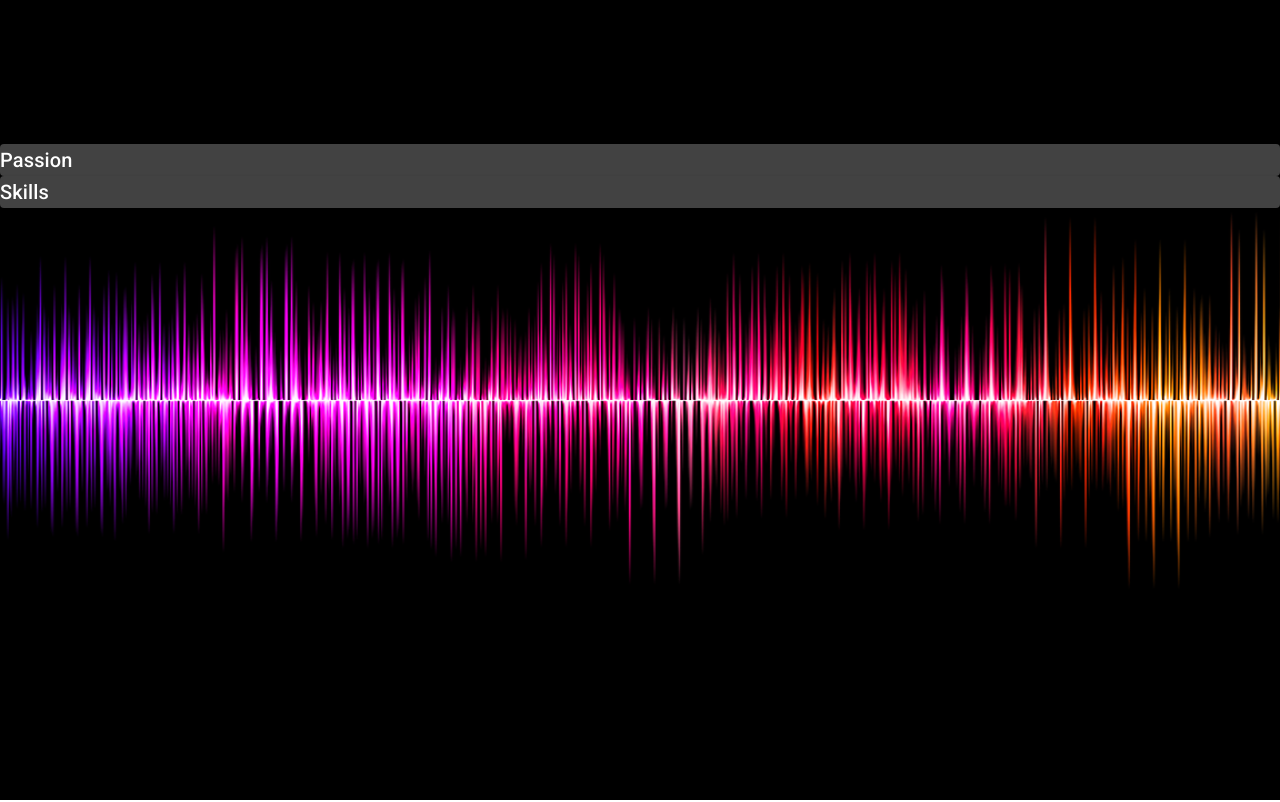
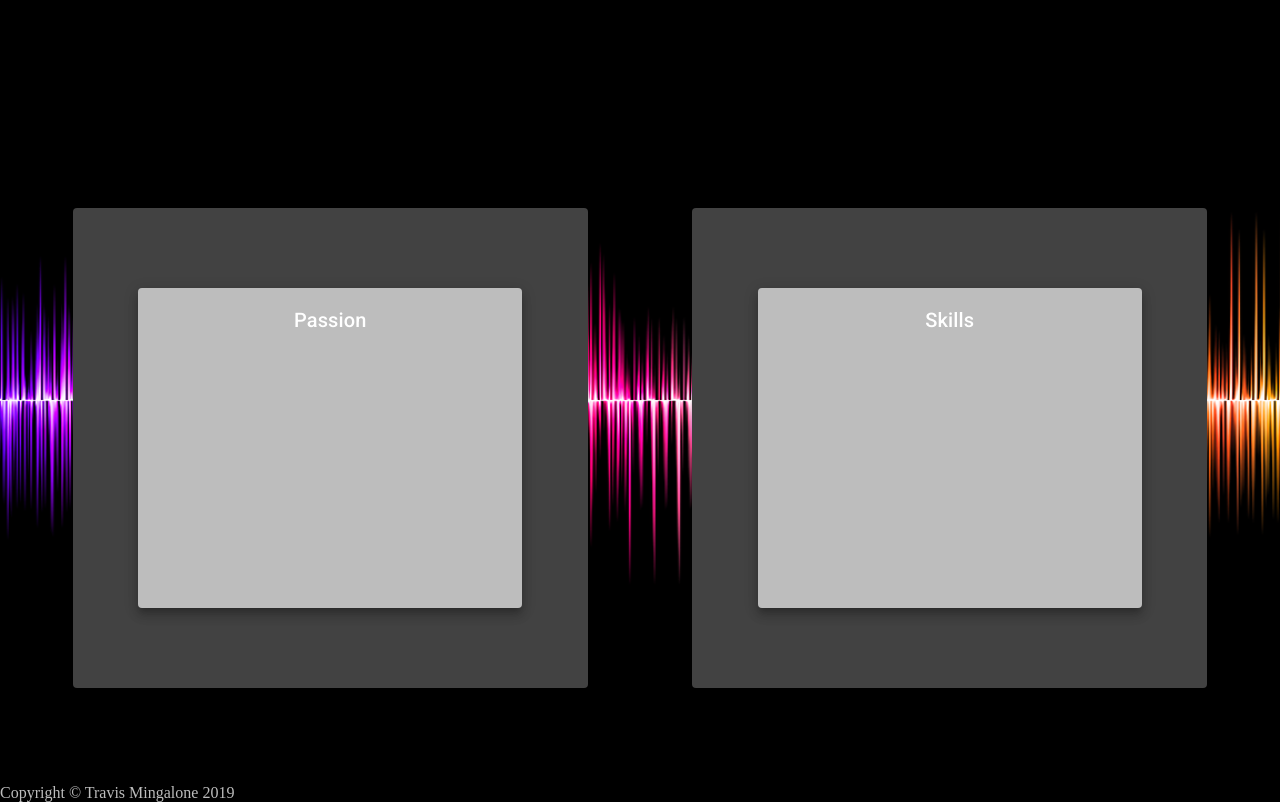
Before and after one commit to duhlite/duhlite.github.io, a React (Create React App) app: page /#/about in a window 1280 px wide. Shown: the part 800-1602 px from the top of the page. Built offline with nearby package versions, Linux system fonts and the light colour scheme.

Commit message:
Reformatted file layout

```diff
--- a/src/App.js
+++ b/src/App.js
@@ -1,6 +1,6 @@
 import React from "react";
 
-import Home from './components/Home';
+import Home from './components/Main/Home';
 
 
 const Body = {
--- a/src/components/About.js
+++ /dev/null
@@ -1,28 +0,0 @@
-import React from "react";
-import MuiThemeProvider from '@material-ui/core/styles/MuiThemeProvider';
-import { Paper, Typography } from "@material-ui/core";
-
-import theme from '../theme/theme'
-
-const Body = {
-    height: '82vh'
-}
-
-export default function About() {
-    return (
-        <MuiThemeProvider theme={theme}>
-            <div style={Body}>
-                <Paper>
-                    <Typography variant="h6">
-                        Passion
-                    </Typography>
-                </Paper>
-                <Paper>
-                    <Typography variant="h6">
-                        Skills
-                    </Typography>
-                </Paper>
-            </div>
-        </MuiThemeProvider>
-    )
-}
--- /dev/null
+++ b/src/components/About/About.js
@@ -0,0 +1,66 @@
+import React from "react";
+import MuiThemeProvider from '@material-ui/core/styles/MuiThemeProvider';
+import { Paper, Typography, Card, CardContent, Grid, makeStyles } from "@material-ui/core";
+
+import theme from '../../theme/theme'
+
+const useStyles = makeStyles(theme => ({
+    body: {
+        height: '80vh',
+        overflowX: 'hidden'
+    },
+    paper: {
+        height: '60vh'
+    },
+    card: {
+        width: '30vw',
+        height: '40vh'
+    }
+}));
+
+export default function About() {
+    const classes = useStyles();
+
+    return (
+        <MuiThemeProvider theme={theme}>
+            <div className={classes.body}>
+                <Grid container spacing={4} justify="space-evenly" alignItems="center" style={{minHeight:'80vh'}}>
+                    <Grid item xs={12} md={5} align="center">
+                        <Paper className={classes.paper}>
+                            <Grid container direction="column" justify="center" spacing={0} alignItems="center" style={{minHeight:'60vh'}}>
+                                <Grid item xs={12}>
+                                    <Card style={{backgroundColor:`${theme.palette.primary.main}`}}
+                                          className={classes.card}
+                                          raised="true">
+                                        <CardContent>
+                                            <Typography variant="h6">
+                                                Passion
+                                            </Typography>
+                                        </CardContent>
+                                    </Card>
+                                </Grid>
+                            </Grid>
+                        </Paper>
+                    </Grid>
+                    <Grid item xs={12} md={5} align="center">
+                        <Paper className={classes.paper} alignItems="center">
+                            <Grid container direction="column" justify="center" spacing={0} alignItems="center" style={{minHeight:'60vh'}}>
+                                <Grid item xs={12}>
+                                    <Card style={{backgroundColor:`${theme.palette.primary.main}`}}
+                                          className={classes.card}
+                                          raised="true">
+                                        <CardContent>
+                                            <Typography variant="h6">
+                                                Skills
+                                            </Typography>
+                                        </CardContent>
+                                    </Card>
+                                </Grid>
+                            </Grid>
+                        </Paper>
+                    </Grid>
+                </Grid>
+            </div>
+        </MuiThemeProvider>
+    )
+}
--- a/src/components/Contact.js
+++ b/src/components/Contact/Contact.js
@@ -5,11 +5,12 @@ import { FontAwesomeIcon } from "@fortawesome/react-fontawesome";
 import { faGithub, faLinkedin } from "@fortawesome/free-brands-svg-icons";
 import { faEnvelope } from "@fortawesome/free-solid-svg-icons";
 
-import theme from '../theme/theme';
+import theme from '../../theme/theme';
 
 const useStyles = makeStyles(theme => ({
     bg: {
-        height: '82vh'
+        height: '80vh',
+        overflowX: 'hidden'
     },
     contact: {
         maxWidth: 345,
--- a/src/components/Header.js
+++ b/src/components/Main/Header.js
@@ -6,7 +6,7 @@ import Toolbar from '@material-ui/core/Toolbar';
 import Typography from '@material-ui/core/Typography'
 import MuiThemeProvider from '@material-ui/core/styles/MuiThemeProvider'
 
-import theme from '../theme/theme';
+import theme from '../../theme/theme';
 
 var brandStyle = {
     flex: '1'
--- a/src/components/Home.js
+++ b/src/components/Main/Home.js
@@ -7,11 +7,11 @@ import Grid from '@material-ui/core/Grid';
 import Toolbar from '@material-ui/core/Toolbar';
 import Typography from '@material-ui/core/Typography'
 
-import theme from '../theme/theme';
+import theme from '../../theme/theme';
 import './Home.css';
-import About from "./About";
-import Contact from "./Contact";
-import Portfolio from "./Portfolio";
+import About from "../About/About";
+import Contact from "../Contact/Contact";
+import Portfolio from "../Portfolio/Portfolio";
 
 export default class Home extends React.Component {
     constructor(props) {
@@ -94,6 +94,9 @@ export default class Home extends React.Component {
                     <Route path="/about" component={About} />
                     <Route path="/portfolio" component={Portfolio} />
                     <Route path="/contact" component={Contact} />
+                    <footer style={{color:`${theme.palette.primary.main}`, margin: 'auto'}} >
+                        Copyright © Travis Mingalone 2019
+                    </footer>
                 </MuiThemeProvider>
             </Router>
         )
--- /dev/null
+++ b/src/components/Portfolio/Portfolio.js
@@ -0,0 +1,39 @@
+import React, { Component } from "react";
+import Grid from '@material-ui/core/Grid';
+
+import links from '../../constants/portfolioLinks';
+import PortfolioCard from './PortfolioCard';
+
+const Body = {
+    height: "80vh",
+    flexGrow: 1,
+    overflowX: "hidden"
+}
+
+
+export default class Portfolio extends Component {
+
+    render() {
+      return (
+          <div style={Body}>
+            <Grid container spacing={3} justify="space-evenly">
+              {
+                links.map((link, i) => {
+                  return (
+                    <PortfolioCard
+                      key={i}
+                      image={link.image}
+                      title={link.title}
+                      main={link.main}
+                      secondary={link.secondary}
+                      link={link.link}
+                      git={link.git}
+                    />
+                )
+              })
+            }
+          </Grid>
+        </div>
+        )
+    }
+}
--- /dev/null
+++ b/src/components/Portfolio/PortfolioCard.js
@@ -0,0 +1,55 @@
+import React, { Component } from 'react';
+import { Grid,
+         Button,
+         Card,
+         CardActionArea,
+         CardActions,
+         CardContent,
+         CardMedia,
+         Typography } from '@material-ui/core';
+
+export default class PortfolioCard extends Component {
+
+  render() {
+    return (
+      <Grid item xs={12} md={6} lg={4}>
+        <Card style={{maxWidth: 400}} raised="true">
+          <CardActionArea>
+            <CardMedia
+              style={{height: 200}}
+              image={this.props.image}
+              title={this.props.title}/>
+                <CardContent>
+                  <Typography
+                    gutterBottom
+                    variant="h5"
+                    component="h2">
+                    {this.props.main}
+                  </Typography>
+                  <Typography
+                    variant="body2"
+                    color="textSecondary"
+                    component="p">
+                    {this.props.secondary}
+                  </Typography>
+                </CardContent>
+          </CardActionArea>
+          <CardActions>
+            <Button
+              size="small"
+              color="primary"
+              href={this.props.link}>
+              View Site
+            </Button>
+            <Button
+              size="small"
+              color="primary"
+              href={this.props.git}>
+              View Github
+            </Button>
+          </CardActions>
+        </Card>
+      </Grid>
+    )
+  }
+}
--- a/src/constants/portfolioLinks.js
+++ b/src/constants/portfolioLinks.js
@@ -6,7 +6,7 @@ const links = [
         image: garden,
         title: "Gardening ToolKit Home",
         main: "Gardening ToolKit",
-        secondary: "Gardening Web App, created with React.js, Node.js, Express.js, and AWS.",
+        secondary: "Gardening Web App, allows users to add garden beds and crops, and advises on future crops based on a 5 year rotation cycle. Created with React.js, Node.js, Express.js, and AWS.",
         link: "https://confident-wiles-0228d9.netlify.com/",
         git: "https://github.com/duhlite/gardening-app-api"
     },
```
Also changed, not shown: src/components/Portfolio.js (deleted, +0 -82 lines), src/components/Main/Home.css (renamed from src/components/Home.css).
